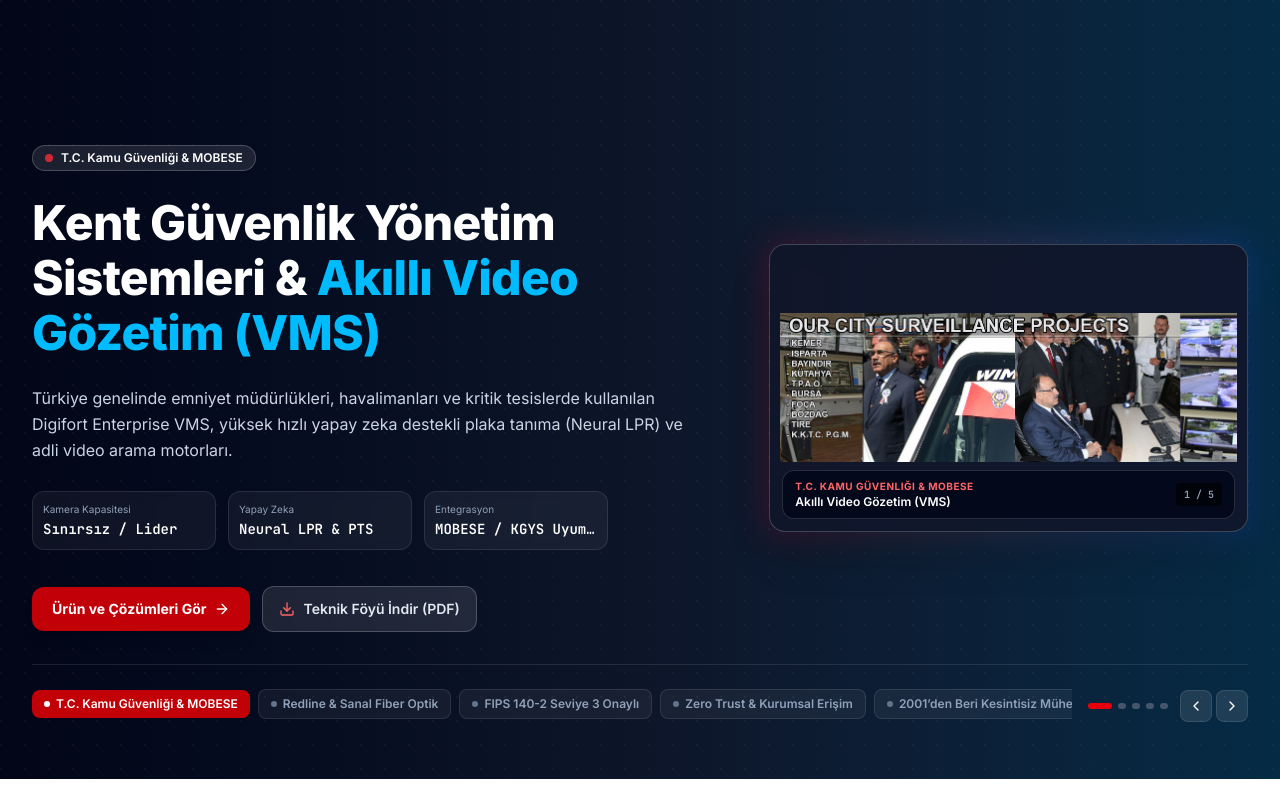
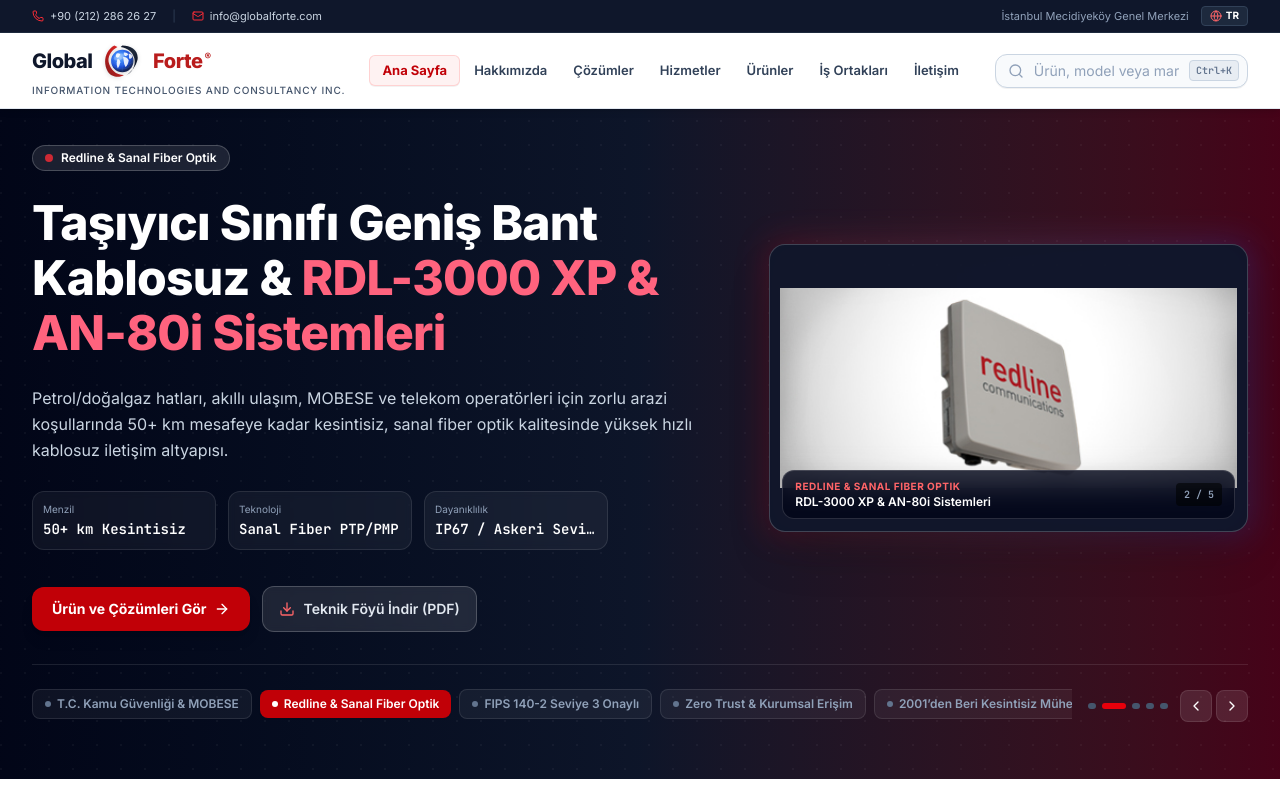
Before and after one commit to ahmetguven3579/Global-Forrte, a React (Vite) app: page / in a window 1280 px wide. Shown: the top 800 px of the page. Built offline with nearby package versions, Linux system fonts and the light colour scheme.

Commit message:
Refactor App component layout and remove gradient
Removed fixed gradient background and simplified header and footer structure.

```diff
--- a/src/App.tsx
+++ b/src/App.tsx
@@ -113,15 +113,6 @@
   return (
     <div className="min-h-screen text-slate-900 flex flex-col font-sans selection:bg-red-600 selection:text-white w-full max-w-full overflow-x-hidden relative bg-white">
 
-      {/* EN ARKAYA SABİTLENMİŞ GRADIENT KATMANI (Hiçbir şey bunu örtemez) */}
-      <div
-        className="fixed inset-0 pointer-events-none z-0"
-        style={{
-          backgroundImage: 'linear-gradient(135deg, #e30613 0%, #ffffff 100%)',
-          opacity: 0.15 // Çok hafif arka plana işlesin ki yazılar okunsun, istersen bu opacitiy'yi artırabilirsin
-        }}
-      ></div>
-
       {/* SİNEMATİK PERDE */}
       {showIntro && (
         <div
@@ -162,8 +153,7 @@
         </div>
       )}
 
-      {/* Top Header */}
-      <div className="relative z-10">
+      {/* Top Header - Orijinal Sağlam Hali */}
       <Header
         activePage={activePage}
         onNavigate={handleNavigate}
@@ -174,10 +164,9 @@
         onOpenDatasheet={handleOpenDatasheet}
         initialSearchQuery={searchQueryForProducts}
       />
-      </div>
 
       {/* Main Routed View */}
-      <main className="flex-1 w-full max-w-full overflow-x-hidden relative z-10">
+      <main className="flex-1 w-full max-w-full overflow-x-hidden">
         {activePage === 'home' && (
           <HomePage
             onNavigate={handleNavigate}
@@ -225,9 +214,7 @@
       </main>
 
       {/* Corporate Footer */}
-      <div className="relative z-10">
       <Footer onNavigate={handleNavigate} lang={lang} />
-      </div>
 
       {/* Datasheet Modal */}
       <DatasheetModal
```
Lines whose indentation alone changed are shown as unchanged.
